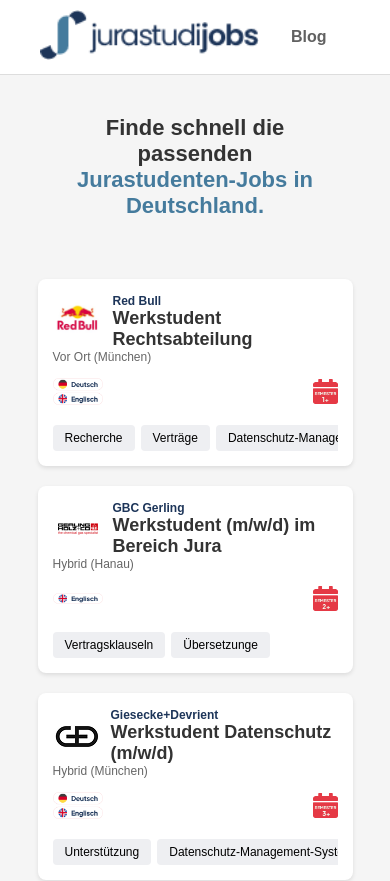
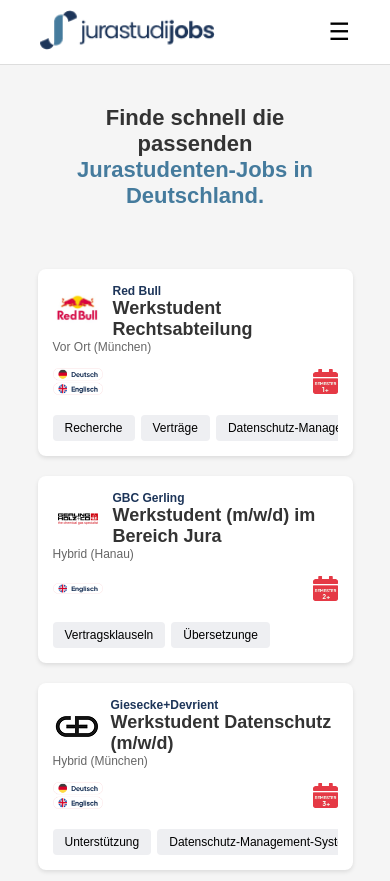
Before and after one commit to starred136/jurastudijobs-portal, a React (Vite) app: page / in a window 390 px wide. Shown: the top 881 px of the page. Built offline with nearby package versions, Linux system fonts and the light colour scheme.

Commit message:
let-commit fix

```diff
--- a/index.html
+++ b/index.html
@@ -1,6 +1,12 @@
 <!DOCTYPE html>
 <html lang="en">
 <head>
+  <meta http-equiv="cache-control" content="no-cache, no-store, must-revalidate">
+  <meta http-equiv="pragma" content="no-cache">
+  <meta http-equiv="expires" content="0">
+
+
+
     <meta charset="UTF-8" />
     <meta name="viewport" content="width=device-width, initial-scale=1.0" />
     <title>Jurastudi Jobs</title>
@@ -12,5 +18,15 @@
 <body>
     <div id="root"></div>
     <script type="module" src="/src/main.jsx"></script>
+    <script>
+  if ('caches' in window) {
+    caches.keys().then(names => {
+      names.forEach(name => {
+        caches.delete(name);
+      });
+    });
+  }
+</script>
+
 </body>
 </html>
--- a/src/App.jsx
+++ b/src/App.jsx
@@ -10,11 +10,15 @@
     <Router>
       <Routes>
         <Route path="/" element={<HomePage />} />
+
+        {/* <Route path="/job/:companySlug/:jobTitleSlug" element={<JobDetailsPage />} /> */}
+        {/* <Route path="/company/:companyId" element={<CompanyDetailsPage />} /> */}
+
+        <Route path="*" element={<NotFoundPage />} />
+
         <Route path="/job/:id" element={<JobDetailsPage />} />
-
         <Route path="/company/:id" element={<CompanyDetailsPage />} />
         {/* This wildcard route will catch any undefined routes */}
-        <Route path="*" element={<NotFoundPage />} />
       </Routes>
     </Router>
   );
--- a/src/api/jobs.js
+++ b/src/api/jobs.js
@@ -1,3 +1,4 @@
+
 export const jobList = [
   {
     id: 1,
@@ -49,7 +50,7 @@
       </ul>
       <h3>Requirements:</h3>
       <p>- Enrolled in a Law program<br>- Basic knowledge of contract law</p>
-      <img src="/assets/images/redbull-office.jpg" alt="Red Bull Office" />
+
     `,
   },
   {
--- a/src/components/HomePageNavBar.jsx
+++ b/src/components/HomePageNavBar.jsx
@@ -1,13 +1,50 @@
-import React from "react";
+// import React from "react";
+// import styles from "../styles/HomePage.module.css";
+
+// const HomePageNavBar = () => {
+//   return (
+//     <nav className={styles.navbar}>
+//       <a href="#" className={styles.logo}>
+//         <img src="/assets/images/jurastudijobs-logo.png" alt="Jurastudi Jobs Logo" />
+//       </a>
+//       <div className={styles.menu}>
+//         <ul>
+//           <li>
+//             <a href="#">Blog</a>
+//           </li>
+//         </ul>
+//       </div>
+//     </nav>
+//   );
+// };
+
+// export default HomePageNavBar;
+
+import React, { useState } from "react";
 import styles from "../styles/HomePage.module.css";
 
 const HomePageNavBar = () => {
+  const [menuOpen, setMenuOpen] = useState(false);
+
   return (
     <nav className={styles.navbar}>
       <a href="#" className={styles.logo}>
-        <img src="/assets/images/jurastudijobs-logo.png" alt="Jurastudi Jobs Logo" />
+        <img
+          src="/assets/images/jurastudijobs-logo.png"
+          alt="Jurastudi Jobs Logo"
+          className={styles["logo-img"]}
+        />
       </a>
-      <div className={styles.menu}>
+
+      {/* Mobile Menu Toggle */}
+      <button
+        className={styles["menu-toggle"]}
+        onClick={() => setMenuOpen(!menuOpen)}
+      >
+        ☰
+      </button>
+
+      <div className={`${styles.menu} ${menuOpen ? styles.open : ""}`}>
         <ul>
           <li>
             <a href="#">Blog</a>
--- a/src/styles/HomePage.module.css
+++ b/src/styles/HomePage.module.css
@@ -10,7 +10,7 @@
 }
 
 .logo img {
-    height: 50px;
+    height: 40px;
 }
 
 .menu ul {
@@ -26,6 +26,15 @@
     text-decoration: none;
     color: #616161;
     font-weight: bold;
+}
+
+/* Hamburger Menu */
+.menu-toggle {
+    display: none;
+    background: none;
+    border: none;
+    font-size: 24px;
+    cursor: pointer;
 }
 
 /* === Header Section === */
@@ -212,12 +221,42 @@
 }
 
 @media (max-width: 768px) {
+
+    .navbar {
+    justify-content: space-between;
+
+}
+
+    .menu {
+        display: none;
+        flex-direction: column;
+        position: absolute;
+        top: 60px;
+        right: 10px;
+        background: white;
+        padding: 10px;
+        border: 1px solid #ddd;
+        box-shadow: 0 2px 10px rgba(0, 0, 0, 0.1);
+    }
+
+    .menu.open {
+        display: flex;
+        width: 100%;
+    }
+
+    .menu-toggle {
+        display: block;
+    }
+
+
     .header h1 {
         font-size: 28px;
     }
 
     .menu ul {
         gap: 10px;
+        margin-left: 20px;
+
     }
 
     .job-card {
--- a/vite.config.js
+++ b/vite.config.js
@@ -4,6 +4,9 @@
 export default defineConfig({
   plugins: [react()],
   server: {
+    // port: 3000,
+    open: true,
+    strictPort: true,
     historyApiFallback: true, // ✅ Ensures that all routes are served from index.html
   },
   build: {
```
Also changed, not shown: src/components/JobCard.jsx (+79 -0 lines), src/pages/JobDetailsPage.jsx (+62 -0 lines), vercel.json.
